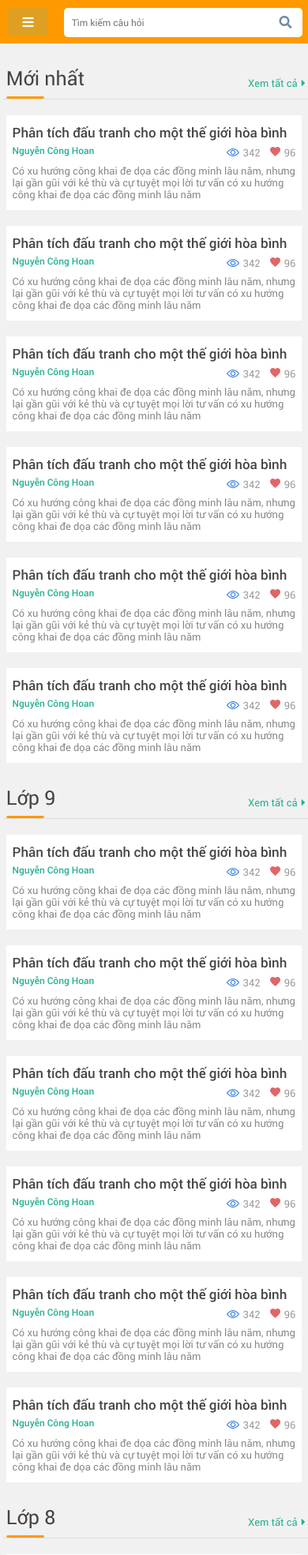
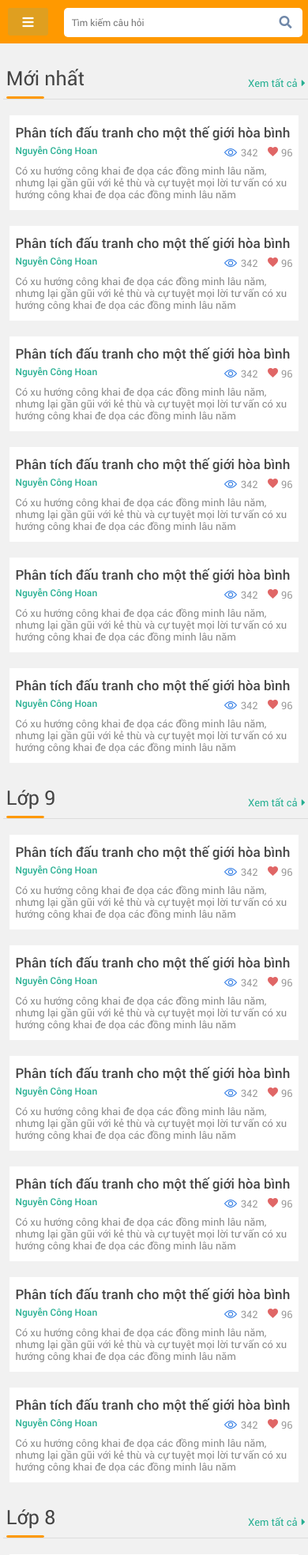
Before and after one commit to dinhtienn/Web2018, a PHP site: page /homepage.html in a window 390 px wide. Shown: the top 1969 px of the page at 79% size. Run offline with PHP 8.4, Linux system fonts and the light colour scheme; some libraries are stand-ins or nearby versions.

Commit message:
update mobile ui

```diff
--- a/css/style.css
+++ b/css/style.css
@@ -755,13 +755,13 @@ footer .copyright p {
     }
 
     .post-model {
-        margin: 10px 2%;
+        margin: 10px 3%;
         padding: 10px 2%;
         width: 95%;
     }
 
     .post-model .post-heading .post-author {
-        width: 30%;
+        width: 35%;
     }
 
     .post-model .post-heading .post-info {
--- a/js/homepage.js
+++ b/js/homepage.js
@@ -37,7 +37,7 @@ menuButton.onclick = function() {
     setTimeout(function(){
         navMobileContainer.style.display = "block";
         layerOpacity.style.width = "100%";
-    }, 100);
+    }, 200);
     layerOpacity.style.height = document.getElementsByTagName('body')[0].clientHeight + "px";
 }
 
@@ -45,5 +45,8 @@ console.log(closeButton);
 closeButton.onclick = function() {
     navMobileContainer.style.display = "none";
     navTag.style.width = "0%";
-    layerOpacity.style.height = "0px";
+    layerOpacity.style.width = "0";
+    setTimeout(function(){
+        layerOpacity.style.height = "0px";
+    }, 100);
 }
```
